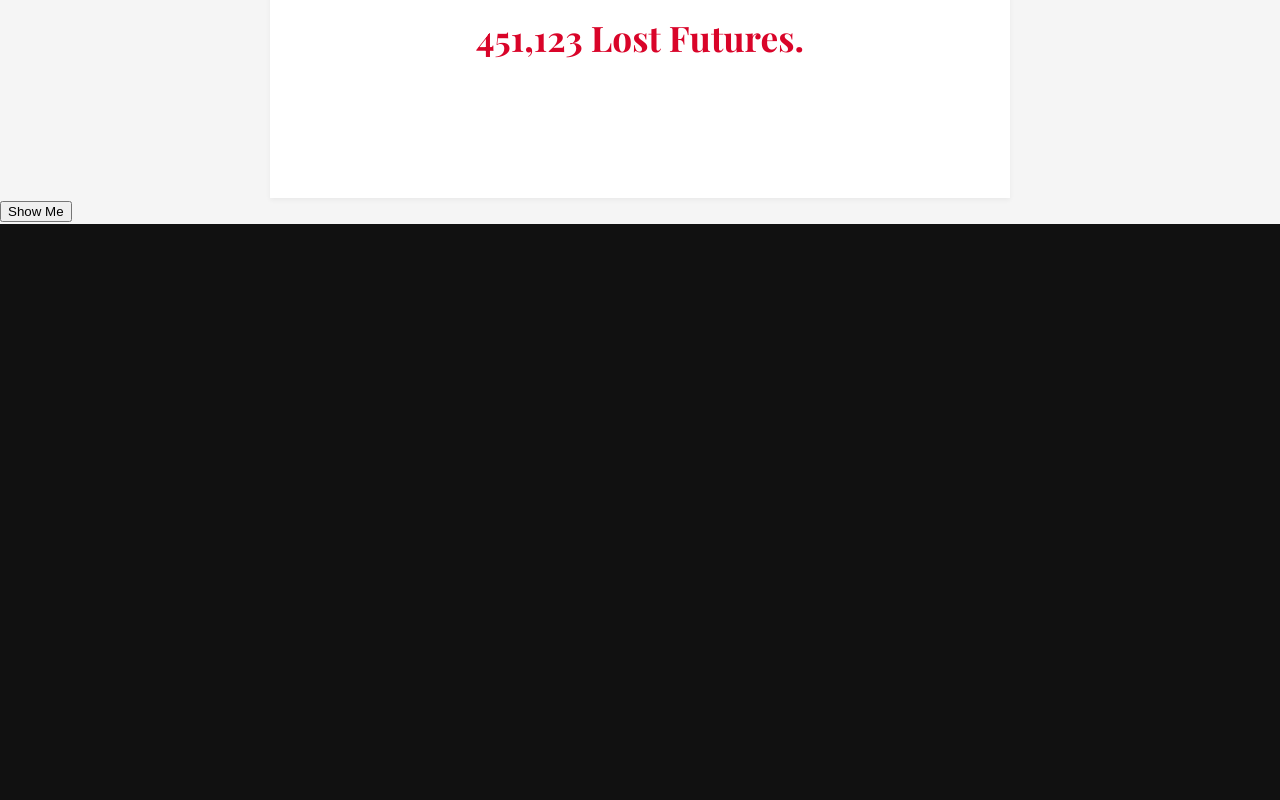
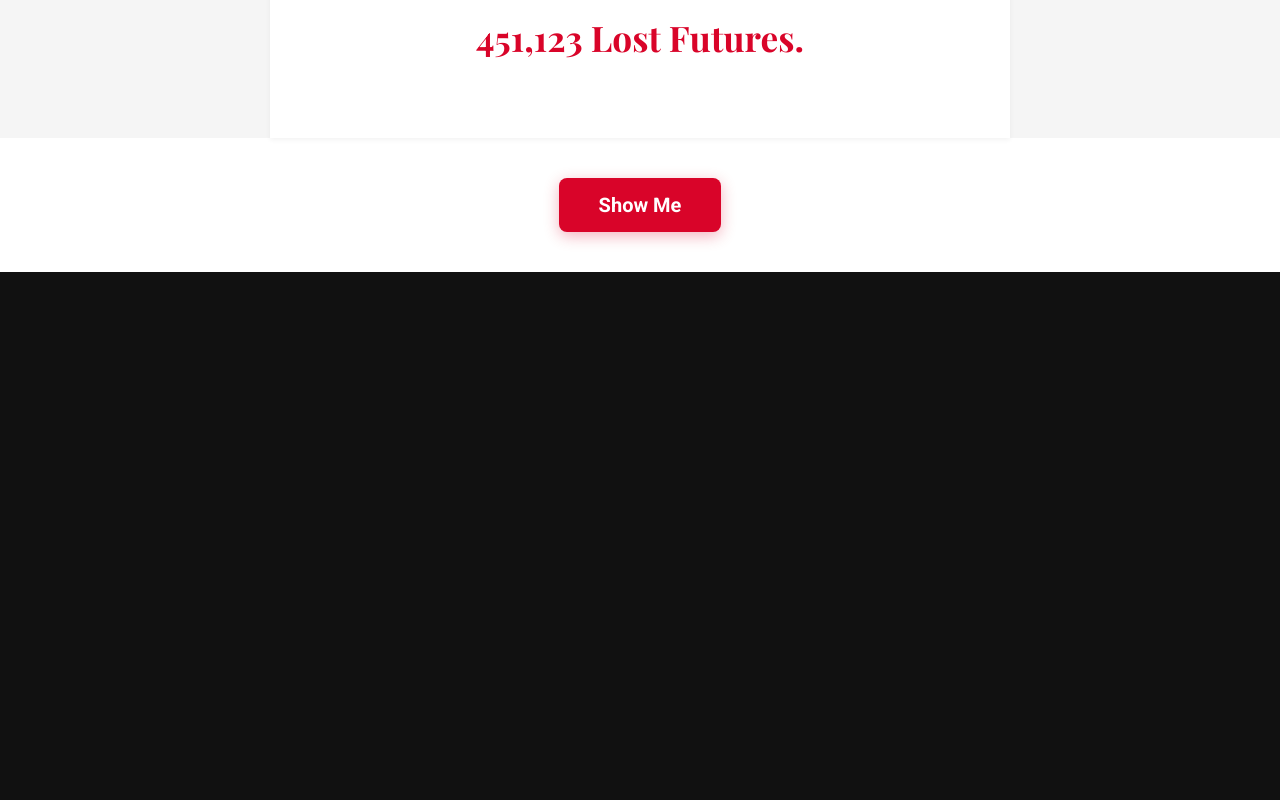
Before and after one commit to alianwaarwarind/ryk-education, a plain HTML site: page index.html in a window 1280 px wide. Shown: the part 940-1740 px from the top of the page. Drawn offline with nearby package versions, Linux system fonts and the light colour scheme.

Commit message:
Update style.css

```diff
--- a/style.css
+++ b/style.css
@@ -32,11 +32,11 @@ h1 {
     margin: 0;
 }
 
-/* Text Sections (Intro & Outro) */
+/* Intro Section */
 #intro-section {
     max-width: 700px;
     margin: 0 auto;
-    padding: 80px 20px 100px 20px;
+    padding: 80px 20px 40px 20px; /* Less bottom padding */
     background-color: white;
     font-size: 1.15rem;
     line-height: 1.8;
@@ -45,6 +45,9 @@ h1 {
     position: relative;
     z-index: 3;
 }
+
+/* ... .stat-number, .lost-futures, #ali-container, #ali, .ali-text ... */
+/* (All of these are unchanged and correct) */
 
 .stat-number {
     font-weight: 700;
@@ -60,7 +63,6 @@ h1 {
     margin-top: 40px;
 }
 
-/* The 'Ali' Figure */
 #ali-container {
     margin: 50px auto;
     text-align: center;
@@ -71,8 +73,6 @@ h1 {
     font-size: 12rem;
     line-height: 1;
     display: inline-block;
-    opacity: 1;
-    transition: opacity 0.8s ease-out;
     margin-bottom: 20px;
 }
 
@@ -84,41 +84,69 @@ h1 {
     font-size: 1.1rem;
 }
 
-/* --- SCROLL LAYOUT --- */
 
-/* 2. The Visualization (The Black Box)
-   UPDATED: overflow is now 'hidden'
+/* --- NEW BUTTON --- */
+#button-container {
+    text-align: center;
+    padding: 40px 20px;
+    background-color: white;
+}
+
+#start-visualization {
+    font-family: 'Roboto', sans-serif;
+    font-size: 1.25rem;
+    font-weight: 700;
+    color: #fff;
+    background-color: var(--vibrant-red);
+    border: none;
+    border-radius: 8px;
+    padding: 15px 40px;
+    cursor: pointer;
+    transition: all 0.3s ease;
+    box-shadow: 0 4px 15px rgba(217, 4, 41, 0.3);
+}
+
+#start-visualization:hover {
+    transform: translateY(-2px);
+    box-shadow: 0 6px 20px rgba(217, 4, 41, 0.4);
+}
+
+#start-visualization.hidden {
+    display: none;
+}
+
+
+/* --- SIMPLIFIED LAYOUT --- */
+
+/* The Visualization (The Black Box)
+   No longer sticky, just a normal block.
 */
 #visualization-section {
-    position: sticky;
-    top: 0;
     width: 100%;
-    height: 100vh;
+    min-height: 90vh; /* Fills the screen */
     background-color: var(--background-dark);
     display: flex;
     justify-content: center;
     align-items: center;
-    overflow: hidden; /* IMPORTANT: Clips the moving container */
+    overflow: hidden; /* No scrollbars needed */
     z-index: 1;
+    padding: 40px 0; /* Add some padding */
+    box-sizing: border-box; /* Include padding in height */
 }
 
-/* 3. The Outro (Scroll Track) */
+/* The Outro Section
+   No longer a scroll track, just a normal block.
+*/
 #outro-section {
     position: relative;
-    padding-top: 500vh;
-}
-
-/* The white overlay */
-.outro-content {
+    z-index: 2;
+    background-color: white;
     max-width: 700px;
     margin: 0 auto;
     padding: 80px 20px;
     font-size: 1.15rem;
     line-height: 1.8;
     text-align: center;
-    position: relative;
-    z-index: 2;
-    background-color: white;
     box-shadow: 0 -5px 15px rgba(0,0,0,0.05);
 }
 
@@ -128,12 +156,10 @@ h1 {
     margin-top: 40px;
 }
 
-/* --- END SCROLL LAYOUT --- */
+/* --- END SIMPLIFIED LAYOUT --- */
 
 
-/* Container for the 500 figures
-   UPDATED: Added will-change
-*/
+/* Container for the 1,000 figures */
 #visualization-container {
     width: 90%;
     max-width: 1000px;
@@ -143,21 +169,20 @@ h1 {
     gap: 5px;
     padding: 20px;
     justify-content: center;
-    align-content: start;
-    /* Hint to the browser to use the GPU */
-    will-change: transform;
+    align-content: start; /* Fills from the top */
 }
 
-/* Individual Figure Styling
-   UPDATED: Simplified for performance
-*/
+/* Individual Figure Styling */
 .figure {
     font-size: var(--figure-size);
     line-height: 1;
     color: var(--accent-color);
     cursor: pointer;
-    opacity: 0; /* Start hidden */
-    transition: opacity 0.3s ease; /* Simple fade in */
+    opacity: 0;
+    transform: translateY(-20px) scale(0.9);
+    /* Faster, staggered reveal */
+    transition: opacity 0.5s ease-out, transform 0.5s ease-out;
+    will-change: opacity, transform;
     display: flex;
     justify-content: center;
     align-items: center;
@@ -165,10 +190,10 @@ h1 {
 
 .figure.revealed {
     opacity: 1;
-    /* Transform animation is removed */
+    transform: translateY(0) scale(1);
 }
 
-/* Dream Pop-up ... (no changes) */
+/* Dream Pop-up (unchanged) */
 #dream-popup {
     position: fixed;
     top: 50%;
```
